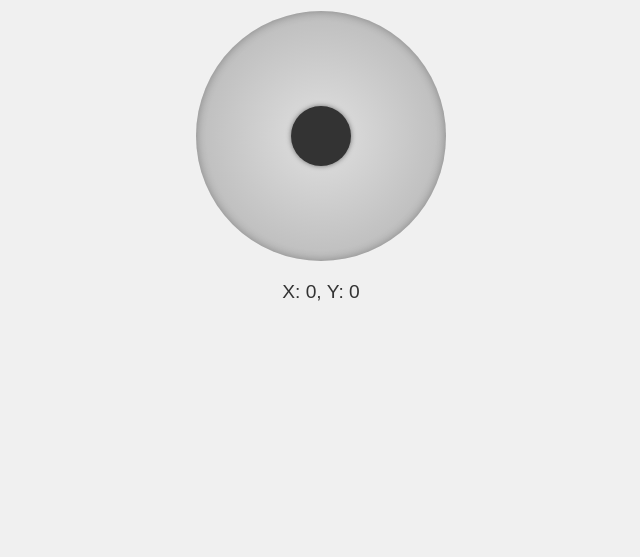
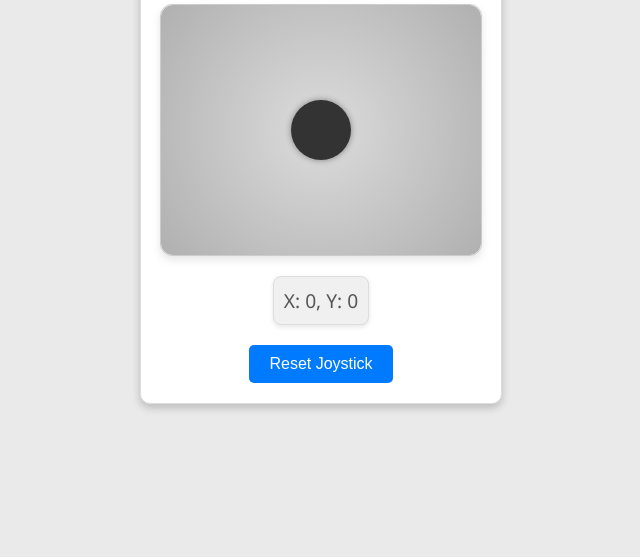
Before and after one commit to SamuelCicuitStudio/YellenaPFEFirmware, a plain HTML site: page src/indexTest.html in a window 1280 px wide. Shown: the part 243-800 px from the top of the page, without its empty margins (319-959 px from the left). Drawn offline with Linux system fonts and the light colour scheme.

Commit message:
Nodered like joystick

```diff
--- a/src/indexTest.html
+++ b/src/indexTest.html
@@ -4,27 +4,47 @@
   <title>Joystick Control</title>
   <style>
     body {
-      font-family: Arial, sans-serif;
+      font-family: 'Segoe UI', Tahoma, Geneva, Verdana, sans-serif;
       display: flex;
-      flex-direction: column;
       justify-content: center;
       align-items: center;
       height: 100vh;
       margin: 0;
-      background-color: #f0f0f0;
+      background-color: #eaeaea; /* Light gray background */
+    }
+    .container {
+      width: 320px;
+      padding: 20px;
+      border-radius: 10px;
+      background: #ffffff; /* White background */
+      box-shadow: 0 4px 8px rgba(0, 0, 0, 0.2); /* Subtle shadow */
+      border: 1px solid #dddddd; /* Light border */
+      display: flex;
+      flex-direction: column;
+      align-items: center;
+    }
+    h2 {
+      margin-bottom: 20px;
+      color: #333;
+      font-size: 1.5em;
+      font-weight: 600;
     }
     .joystick-container {
       position: relative;
-      width: 250px;
+      width: 100%;
       height: 250px;
+      background: #f5f5f5; /* Light grey background for joystick */
+      border-radius: 12px;
+      border: 1px solid #cccccc;
+      box-shadow: 0 4px 8px rgba(0, 0, 0, 0.1);
+      overflow: hidden;
     }
     .joystick {
       width: 100%;
       height: 100%;
-      background: radial-gradient(circle at center, #e0e0e0, #b0b0b0);
-      border-radius: 50%;
+      background: radial-gradient(circle, #dcdcdc, #b0b0b0);
+      border-radius: 12px;
       position: relative;
-      box-shadow: inset 0 0 10px rgba(0, 0, 0, 0.3);
       overflow: hidden;
     }
     .stick {
@@ -36,35 +56,48 @@
       top: 50%;
       left: 50%;
       transform: translate(-50%, -50%);
-      box-shadow: 0 0 5px rgba(0, 0, 0, 0.5);
+      box-shadow: 0 0 6px rgba(0, 0, 0, 0.4);
       transition: transform 0.2s ease-out;
-    }
-    .joystick:before {
-      content: '';
-      position: absolute;
-      top: 50%;
-      left: 50%;
-      width: 20px;
-      height: 20px;
-      background: #555;
-      border-radius: 50%;
-      transform: translate(-50%, -50%);
-      box-shadow: 0 0 5px rgba(0, 0, 0, 0.5);
     }
     .display {
       margin-top: 20px;
       font-size: 1.2em;
-      color: #333;
+      color: #555;
+      text-align: center;
+      font-weight: 500;
+      background: #f0f0f0;
+      border: 1px solid #ddd;
+      border-radius: 8px;
+      padding: 10px;
+      box-shadow: 0 2px 5px rgba(0, 0, 0, 0.1);
+    }
+    .button {
+      background-color: #007bff;
+      color: white;
+      border: none;
+      border-radius: 5px;
+      padding: 10px 20px;
+      font-size: 1em;
+      cursor: pointer;
+      transition: background-color 0.3s;
+      margin-top: 20px;
+    }
+    .button:hover {
+      background-color: #0056b3;
     }
   </style>
 </head>
 <body>
-  <div class="joystick-container">
-    <div class="joystick" id="joystick">
-      <div class="stick" id="stick"></div>
+  <div class="container">
+    <h2>Joystick Control</h2>
+    <div class="joystick-container">
+      <div class="joystick" id="joystick">
+        <div class="stick" id="stick"></div>
+      </div>
     </div>
+    <div class="display" id="display">X: 0, Y: 0</div>
+    <button class="button" onclick="resetJoystick()">Reset Joystick</button>
   </div>
-  <div class="display" id="display">X: 0, Y: 0</div>
   <script>
     const joystick = document.getElementById('joystick');
     const stick = document.getElementById('stick');
@@ -77,18 +110,25 @@
         const rect = joystick.getBoundingClientRect();
         const centerX = rect.width / 2;
         const centerY = rect.height / 2;
-        const x = e.clientX - rect.left - centerX;
-        const y = e.clientY - rect.top - centerY;
+        const offsetX = e.clientX - rect.left - centerX;
+        const offsetY = e.clientY - rect.top - centerY;
 
-        // Limit the joystick movement to within the joystick area
-        const maxDistance = centerX;
-        const distance = Math.sqrt(x * x + y * y);
+        // Calculate the maximum allowable distance from the center
+        const maxDistance = centerX - (stick.offsetWidth / 2);
+        const distance = Math.sqrt(offsetX * offsetX + offsetY * offsetY);
+
+        // Calculate the stick's new position
+        let x = offsetX;
+        let y = offsetY;
+
         if (distance > maxDistance) {
-          const angle = Math.atan2(y, x);
-          stick.style.transform = `translate(${Math.cos(angle) * maxDistance}px, ${Math.sin(angle) * maxDistance}px)`;
-        } else {
-          stick.style.transform = `translate(${x}px, ${y}px)`;
+          const angle = Math.atan2(offsetY, offsetX);
+          x = Math.cos(angle) * maxDistance;
+          y = Math.sin(angle) * maxDistance;
         }
+
+        // Update stick position
+        stick.style.transform = `translate(${x}px, ${y}px)`;
 
         // Convert to percentage
         const xPercent = Math.min(100, Math.max(-100, (x / centerX) * 100));
@@ -122,6 +162,12 @@
       display.textContent = `X: 0, Y: 0`;
     }
 
+    function resetJoystick() {
+      stick.style.transform = 'translate(-50%, -50%)';
+      display.textContent = `X: 0, Y: 0`;
+      fetch(`/move?x=0&y=0`);
+    }
+
     joystick.addEventListener('mousedown', handleMouseDown);
   </script>
 </body>
```
Also changed, not shown: 2 other files.
